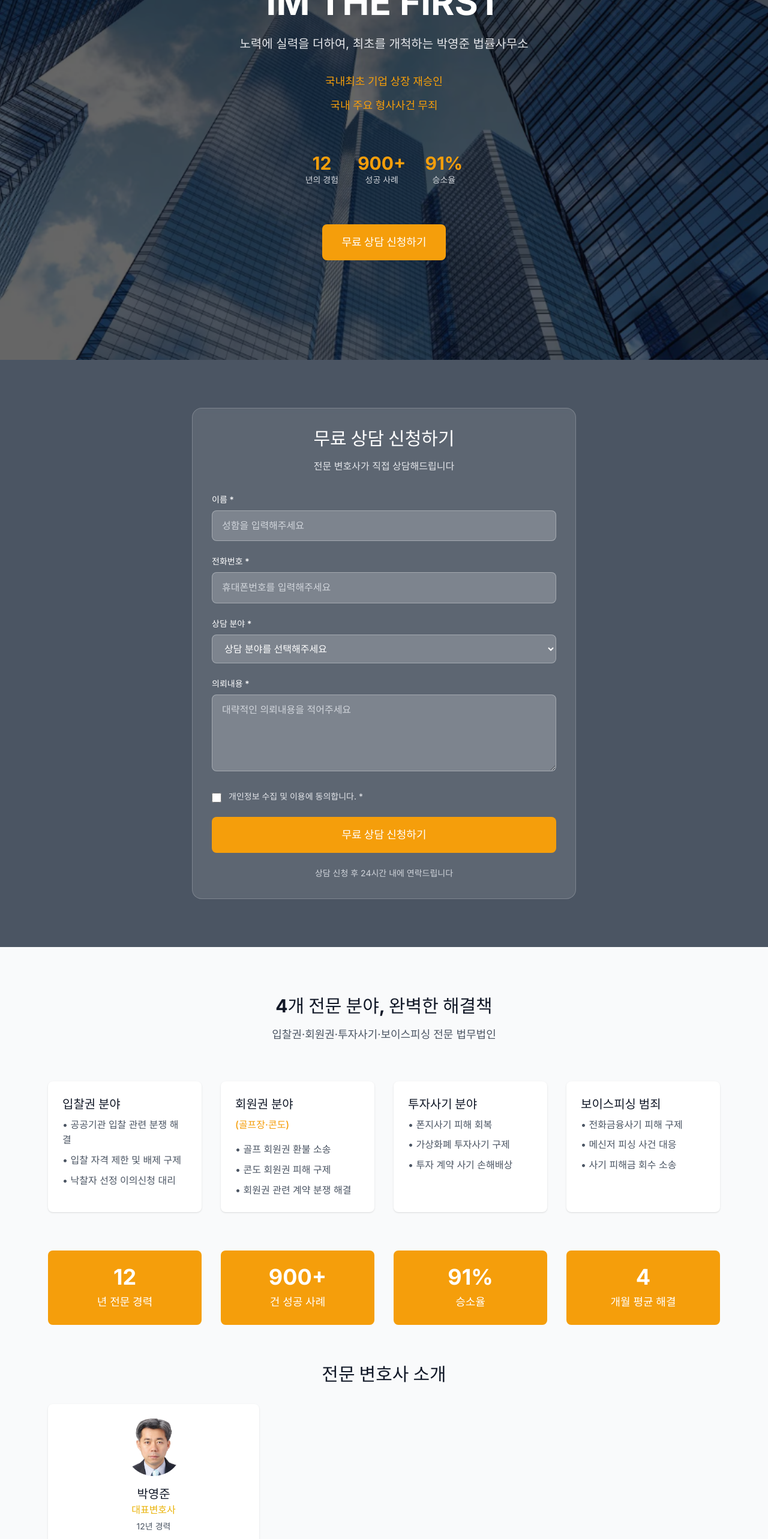
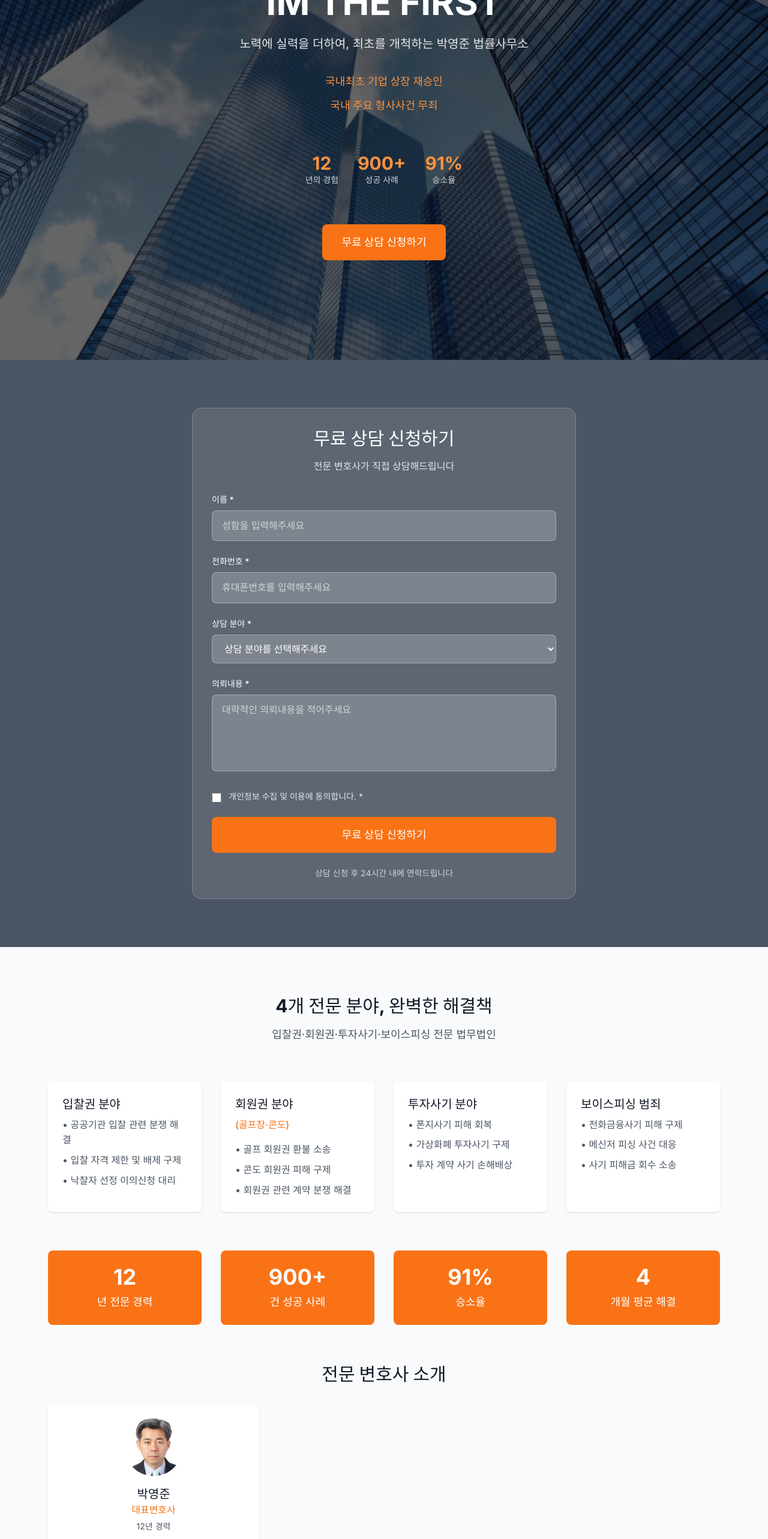
Before and after one commit to gu991230-cyber/gugit, a Next.js app: page / in a window 1280 px wide. Shown: the part 200-2766 px from the top of the page at 60% size. Built offline with nearby package versions, Linux system fonts and the light colour scheme; no server answers.

Commit message:
Change amber colors to orange for more golden appearance

```diff
--- a/src/app/layout.tsx
+++ b/src/app/layout.tsx
@@ -50,26 +50,26 @@ export default function RootLayout({
 
               {/* Navigation Links */}
               <div className="hidden md:flex items-center space-x-8">
-                                 <Link href="/" className="text-white hover:text-amber-400 transition-colors font-medium">
+                                 <Link href="/" className="text-white hover:text-orange-400 transition-colors font-medium">
                    홈
                  </Link>
-                 <Link href="/#about" className="text-white hover:text-amber-400 transition-colors font-medium">
+                 <Link href="/#about" className="text-white hover:text-orange-400 transition-colors font-medium">
                    소개
                  </Link>
-                 <Link href="/services" className="text-white hover:text-amber-400 transition-colors font-medium">
+                 <Link href="/services" className="text-white hover:text-orange-400 transition-colors font-medium">
                    서비스
                  </Link>
-                 <Link href="/contact" className="text-white hover:text-amber-400 transition-colors font-medium">
+                 <Link href="/contact" className="text-white hover:text-orange-400 transition-colors font-medium">
                    연락처
                  </Link>
-                 <Link href="/faq" className="text-white hover:text-amber-400 transition-colors font-medium">
+                 <Link href="/faq" className="text-white hover:text-orange-400 transition-colors font-medium">
                    FAQ
                  </Link>
               </div>
 
               {/* Mobile Menu Button */}
               <div className="md:hidden">
-                                 <button className="text-white hover:text-amber-400 transition-colors">
+                                 <button className="text-white hover:text-orange-400 transition-colors">
                   <svg className="w-6 h-6" fill="none" stroke="currentColor" viewBox="0 0 24 24">
                     <path strokeLinecap="round" strokeLinejoin="round" strokeWidth={2} d="M4 6h16M4 12h16M4 18h16" />
                   </svg>
--- a/src/app/page.tsx
+++ b/src/app/page.tsx
@@ -96,10 +96,10 @@ export default function Home() {
 
               {/* Key Achievements */}
               <div className="space-y-3">
-                                 <p className="text-lg text-amber-500 font-semibold">
+                                 <p className="text-lg text-orange-400 font-semibold">
                    국내최초 기업 상장 재승인
                  </p>
-                 <p className="text-lg text-amber-500 font-semibold">
+                 <p className="text-lg text-orange-400 font-semibold">
                    국내 주요 형사사건 무죄
                  </p>
               </div>
@@ -107,15 +107,15 @@ export default function Home() {
               {/* Stats */}
               <div className="flex justify-center gap-8 pt-8">
                                  <div className="text-center">
-                   <div className="text-3xl font-bold text-amber-500">12</div>
+                   <div className="text-3xl font-bold text-orange-400">12</div>
                    <div className="text-sm text-gray-300">년의 경험</div>
                  </div>
                  <div className="text-center">
-                   <div className="text-3xl font-bold text-amber-500">900+</div>
+                   <div className="text-3xl font-bold text-orange-400">900+</div>
                    <div className="text-sm text-gray-300">성공 사례</div>
                  </div>
                  <div className="text-center">
-                   <div className="text-3xl font-bold text-amber-500">91%</div>
+                   <div className="text-3xl font-bold text-orange-400">91%</div>
                    <div className="text-sm text-gray-300">승소율</div>
                  </div>
               </div>
@@ -132,7 +132,7 @@ export default function Home() {
                       });
                     }
                   }}
-                                     className="bg-amber-500 text-white px-8 py-4 rounded-lg font-bold text-lg hover:bg-amber-600 transition-colors cursor-pointer"
+                                     className="bg-orange-500 text-white px-8 py-4 rounded-lg font-bold text-lg hover:bg-orange-600 transition-colors cursor-pointer"
                 >
                   무료 상담 신청하기
                 </button>
@@ -165,7 +165,7 @@ export default function Home() {
                      id="name"
                      name="name"
                      placeholder="성함을 입력해주세요"
-                     className="w-full px-4 py-3 bg-white/20 border border-white/30 rounded-lg focus:ring-2 focus:ring-amber-500 focus:border-amber-500 text-white placeholder-gray-300"
+                     className="w-full px-4 py-3 bg-white/20 border border-white/30 rounded-lg focus:ring-2 focus:ring-orange-500 focus:border-orange-500 text-white placeholder-gray-300"
                      required
                    />
                 </div>
@@ -179,7 +179,7 @@ export default function Home() {
                      id="phone"
                      name="phone"
                      placeholder="휴대폰번호를 입력해주세요"
-                     className="w-full px-4 py-3 bg-white/20 border border-white/30 rounded-lg focus:ring-2 focus:ring-amber-500 focus:border-amber-500 text-white placeholder-gray-300"
+                     className="w-full px-4 py-3 bg-white/20 border border-white/30 rounded-lg focus:ring-2 focus:ring-orange-500 focus:border-orange-500 text-white placeholder-gray-300"
                      required
                    />
                 </div>
@@ -191,7 +191,7 @@ export default function Home() {
                    <select
                      id="service"
                      name="service"
-                     className="w-full px-4 py-3 bg-white/20 border border-white/30 rounded-lg focus:ring-2 focus:ring-amber-500 focus:border-amber-500 text-white"
+                     className="w-full px-4 py-3 bg-white/20 border border-white/30 rounded-lg focus:ring-2 focus:ring-orange-500 focus:border-orange-500 text-white"
                      required
                    >
                     <option value="" className="text-gray-800">상담 분야를 선택해주세요</option>
@@ -213,7 +213,7 @@ export default function Home() {
                      name="inquiry"
                      rows={4}
                      placeholder="대략적인 의뢰내용을 적어주세요"
-                     className="w-full px-4 py-3 bg-white/20 border border-white/30 rounded-lg focus:ring-2 focus:ring-amber-500 focus:border-amber-500 text-white placeholder-gray-300"
+                     className="w-full px-4 py-3 bg-white/20 border border-white/30 rounded-lg focus:ring-2 focus:ring-orange-500 focus:border-orange-500 text-white placeholder-gray-300"
                      required
                    />
                 </div>
@@ -223,7 +223,7 @@ export default function Home() {
                      type="checkbox"
                      id="privacy"
                      name="privacy"
-                     className="mt-1 h-4 w-4 text-amber-500 focus:ring-amber-500 border-white/30 rounded bg-white/20"
+                     className="mt-1 h-4 w-4 text-orange-500 focus:ring-orange-500 border-white/30 rounded bg-white/20"
                      required
                    />
                   <label htmlFor="privacy" className="text-sm text-gray-200">
@@ -233,7 +233,7 @@ export default function Home() {
 
                                  <button
                    type="submit"
-                   className="w-full bg-amber-500 text-white py-4 px-6 rounded-lg font-bold text-lg hover:bg-amber-600 transition-colors"
+                   className="w-full bg-orange-500 text-white py-4 px-6 rounded-lg font-bold text-lg hover:bg-orange-600 transition-colors"
                  >
                   무료 상담 신청하기
                 </button>
@@ -265,7 +265,7 @@ export default function Home() {
             </div>
             <div className="bg-white rounded-lg shadow p-6">
               <h3 className="text-xl font-bold text-gray-900 mb-2">회원권 분야</h3>
-                             <p className="text-amber-500 font-medium mb-4">(골프장·콘도)</p>
+                             <p className="text-orange-500 font-medium mb-4">(골프장·콘도)</p>
               <ul className="space-y-2">
                 <li className="text-gray-600">• 골프 회원권 환불 소송</li>
                 <li className="text-gray-600">• 콘도 회원권 피해 구제</li>
@@ -292,19 +292,19 @@ export default function Home() {
 
           {/* 성과 섹션 */}
           <div className="grid grid-cols-1 md:grid-cols-4 gap-8 mb-16">
-                         <div className="bg-amber-500 text-white rounded-lg p-6 text-center">
+                         <div className="bg-orange-500 text-white rounded-lg p-6 text-center">
                <div className="text-4xl font-bold mb-2">12</div>
                <div className="text-lg font-medium">년 전문 경력</div>
              </div>
-             <div className="bg-amber-500 text-white rounded-lg p-6 text-center">
+             <div className="bg-orange-500 text-white rounded-lg p-6 text-center">
                <div className="text-4xl font-bold mb-2">900+</div>
                <div className="text-lg font-medium">건 성공 사례</div>
              </div>
-             <div className="bg-amber-500 text-white rounded-lg p-6 text-center">
+             <div className="bg-orange-500 text-white rounded-lg p-6 text-center">
                <div className="text-4xl font-bold mb-2">91%</div>
                <div className="text-lg font-medium">승소율</div>
              </div>
-             <div className="bg-amber-500 text-white rounded-lg p-6 text-center">
+             <div className="bg-orange-500 text-white rounded-lg p-6 text-center">
                <div className="text-4xl font-bold mb-2">4</div>
                <div className="text-lg font-medium">개월 평균 해결</div>
              </div>
@@ -324,7 +324,7 @@ export default function Home() {
                     />
                   </div>
                   <h4 className="text-xl font-bold text-gray-900">박영준</h4>
-                                     <p className="text-yellow-500 font-medium">대표변호사</p>
+                                     <p className="text-orange-500 font-medium">대표변호사</p>
                   <p className="text-sm text-gray-600 mt-1">12년 경력</p>
                 </div>
                 <div className="text-center">
```
Also changed, not shown: src/components/Footer.tsx (+16 -16 lines).
